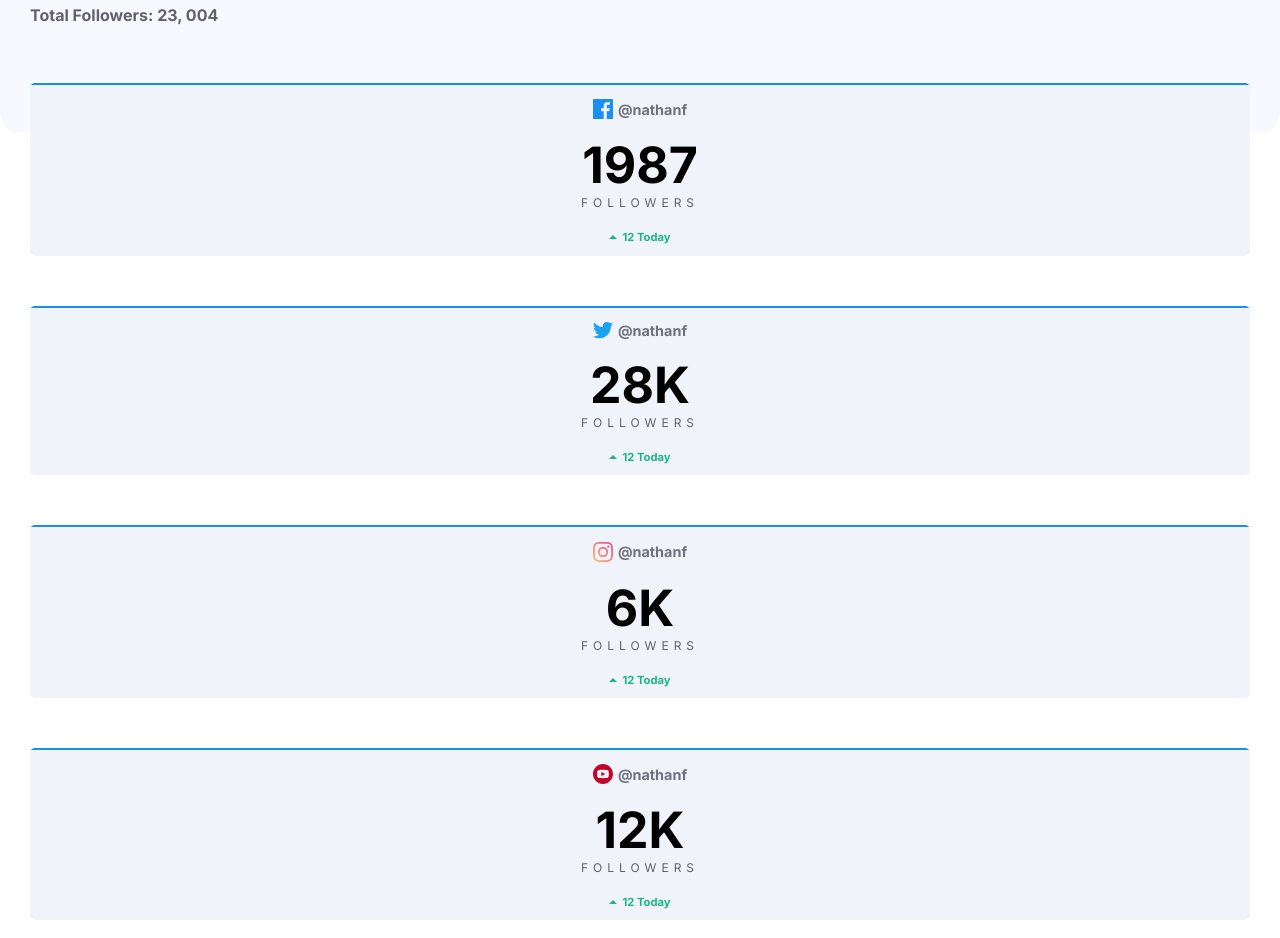
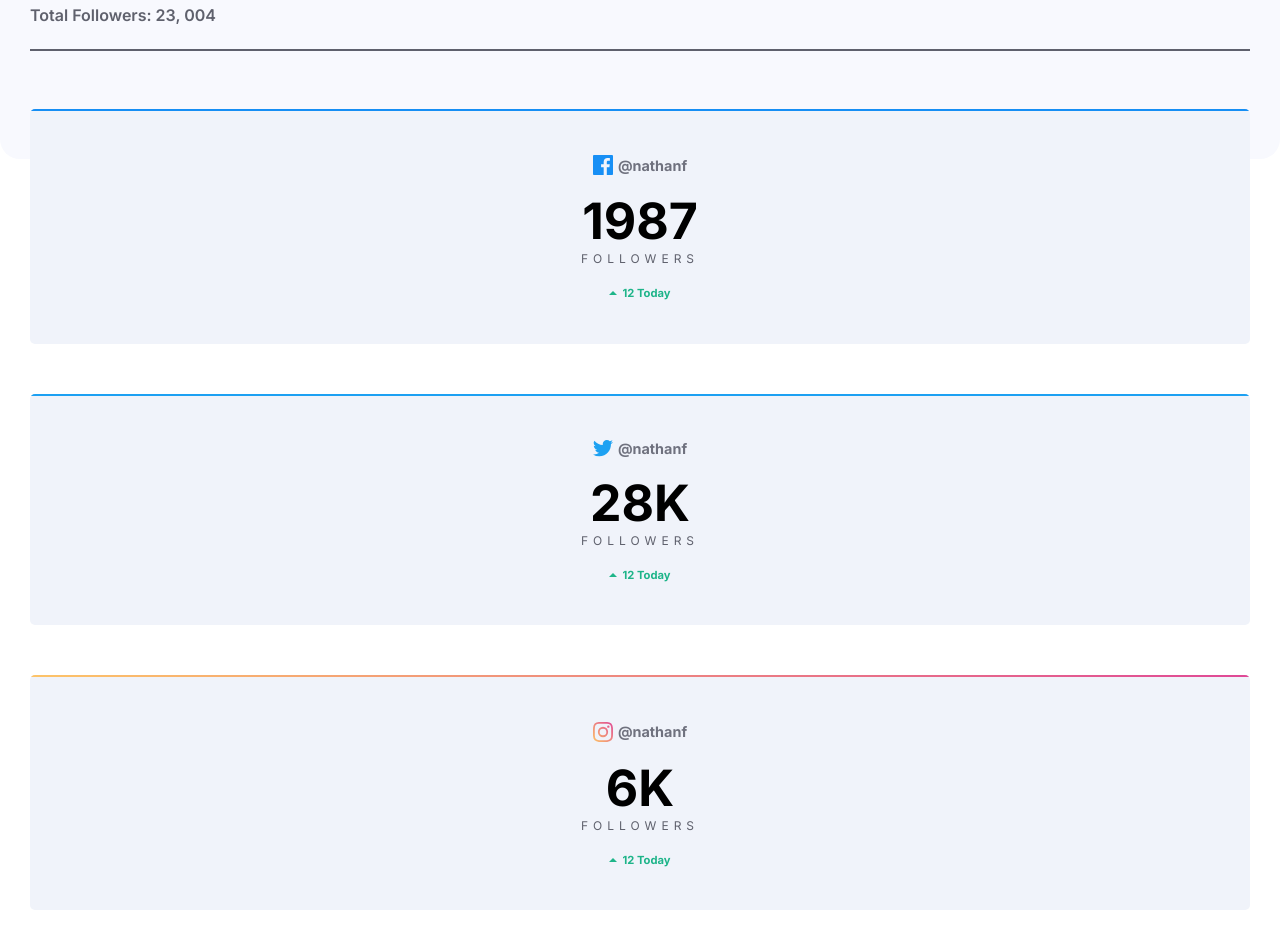
Before and after one commit to Espancake/dark-mode-demo, a plain HTML site: page index.html in a window 1280 px wide. Shown: the part 74-1012 px from the top of the page. Drawn offline with Linux system fonts and the light colour scheme.

Commit message:
terminadas las primeras cards

```diff
--- a/css/styles.css
+++ b/css/styles.css
@@ -40,7 +40,9 @@ padding-top: 2em;
 .header-total {
     color:var(--gray) ;
     margin: .5em 0;
-    font-weight: bold;
+    font-weight: 600;
+    border-bottom: 2px solid var(--gray);
+    padding-bottom: 1.5em;
 }
 
 h1 {
@@ -58,6 +60,8 @@ h1 {
     overflow: hidden;
     background: var(--Color-card);
     text-align: center;
+    padding: 2em 0;
+    position: relative;
 }
 
 .card-title{
@@ -78,11 +82,29 @@ h1 {
 .card:before{
     content: "";
     height: 2px;
-    background:var(--Facebook);
     display: block;
+    position:absolute;
+    left: 0;
+    right: 0;
+    top: 0;
 
 }
 
+.card.facebook::before{
+    background:var(--Facebook);
+}
+.card.twitter::before{
+    background:var(--Twitter);
+
+}
+.card.instagram::before{
+    background-image: linear-gradient(to right, var(--Instagram-1) 0%, var(--Instagram-2) 100%);
+
+}
+.card.youtube::before{
+    background:var(--Youtube);
+
+}
 
 .card-followers {
     /* border: 1px solid green; */
--- a/index.html
+++ b/index.html
@@ -5,7 +5,7 @@
     <meta name="viewport" content="width=device-width, initial-scale=1.0">
     <title>Social Media Darshboard</title>
     <link rel="preconnect" href="https://fonts.gstatic.com">
-<link href="https://fonts.googleapis.com/css2?family=Inter:wght@400;700&display=swap" rel="stylesheet">
+<link href="https://fonts.googleapis.com/css2?family=Inter:wght@400;600;700&display=swap" rel="stylesheet">
     <link rel="stylesheet" href="css/styles.css">
 </head>
 <body>
@@ -21,7 +21,7 @@
         <div class="wrapper">
             <div class="grid">
 
-                <article class="card">
+                <article class="card facebook">
                     <p class="card-title">
                         <img src="images/icon-facebook.svg" alt="">
                         @nathanf
@@ -35,7 +35,7 @@
                         12 Today
                     </p>
                 </article>
-                <article class="card">
+                <article class="card twitter">
                     <p class="card-title">
                         <img src="images/icon-twitter.svg" alt="">
                         @nathanf
@@ -48,7 +48,7 @@
                         <img src="images/icon-up.svg" alt="">
                         12 Today
                     </p>
-                </article> <article class="card">
+                </article> <article class="card instagram">
                     <p class="card-title">
                         <img src="images/icon-instagram.svg" alt="">
                         @nathanf
@@ -61,7 +61,7 @@
                         <img src="images/icon-up.svg" alt="">
                         12 Today
                     </p>
-                </article> <article class="card">
+                </article> <article class="card youtube">
                     <p class="card-title">
                         <img src="images/icon-youtube.svg" alt="">
                         @nathanf
@@ -78,8 +78,12 @@
             </div>
         </div>
     </section>
-    <section>
+    <section class="overview">
+        <div class="wrapper">
+            <div class="card">
 
+            </div>
+        </div>
     </section>
 </body>
 </html>
```
